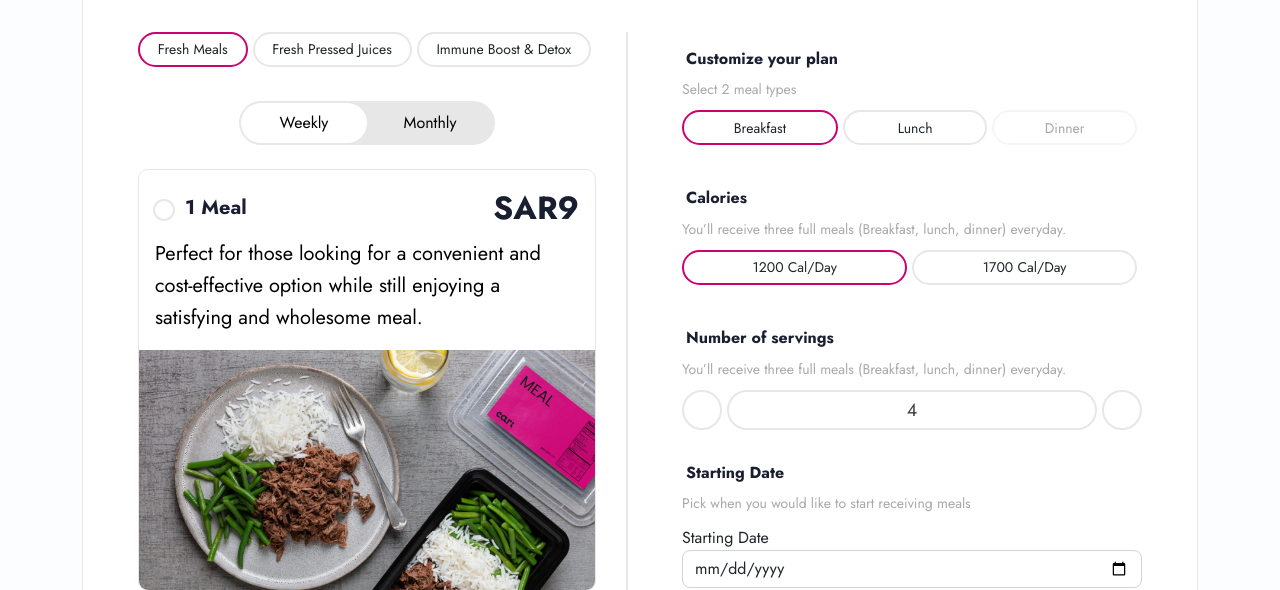
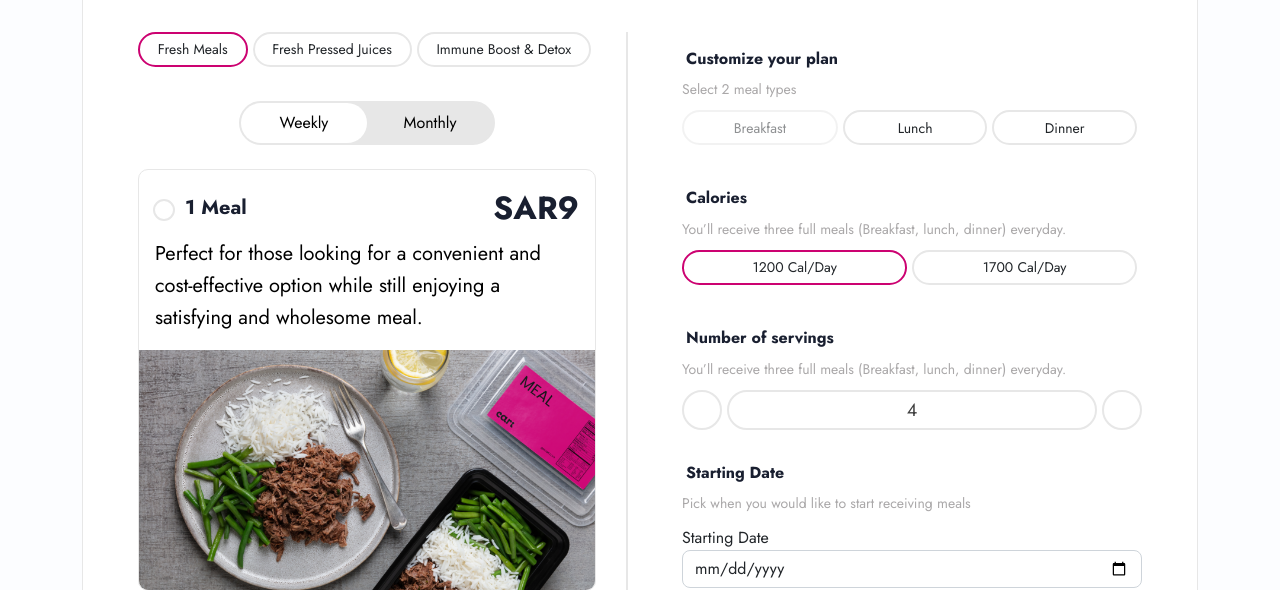
Before and after one commit to waleedo0o7/cari-website, a PHP site: page /meal-plans.php in a window 1280 px wide. Shown: the part 240-830 px from the top of the page. Run offline with PHP 8.4, Linux system fonts and the light colour scheme; style sheets or scripts are compiled from the project's sources; some libraries are stand-ins or nearby versions.

```diff
--- a/assets/css/custom-style.css
+++ b/assets/css/custom-style.css
@@ -587,6 +587,9 @@ hr.border-line {
   z-index: 3333;
   cursor: auto;
 }
+.option-container.disabled .checkmark {
+  border: 2px solid var(--gray) !important;
+}
 .option-container .option-icon {
   width: 25px;
 }
--- a/assets/css/custom-style.scss
+++ b/assets/css/custom-style.scss
@@ -659,6 +659,10 @@ hr.border-line {
             z-index: 3333;
             cursor: auto;
         }
+
+        .checkmark {
+            border: 2px solid var(--gray) !important;
+        }
     }
 
     .option-icon {
--- a/meal-plans.php
+++ b/meal-plans.php
@@ -185,8 +185,8 @@
 
                             <div class="attributes-options default">
 
-                                <label class="option-container option-inline">
-                                    <input type="checkbox" checked="checked" name="size" value="1">
+                                <label class="option-container disabled option-inline">
+                                    <input type="checkbox" name="size" value="1">
                                     <span class="checkmark"> Breakfast </span>
                                 </label>
 
@@ -196,7 +196,7 @@
                                 </label>
 
                                 <label class="option-container option-inline">
-                                    <input type="checkbox" name="size" value="3" disabled>
+                                    <input type="checkbox" name="size" value="3">
                                     <span class="checkmark"> Dinner </span>
 
                                 </label>
@@ -329,4 +329,8 @@
             input.value = value;
         }
     }
+
+
+
+
 </script>
```
Also changed, not shown: 1 other file.
